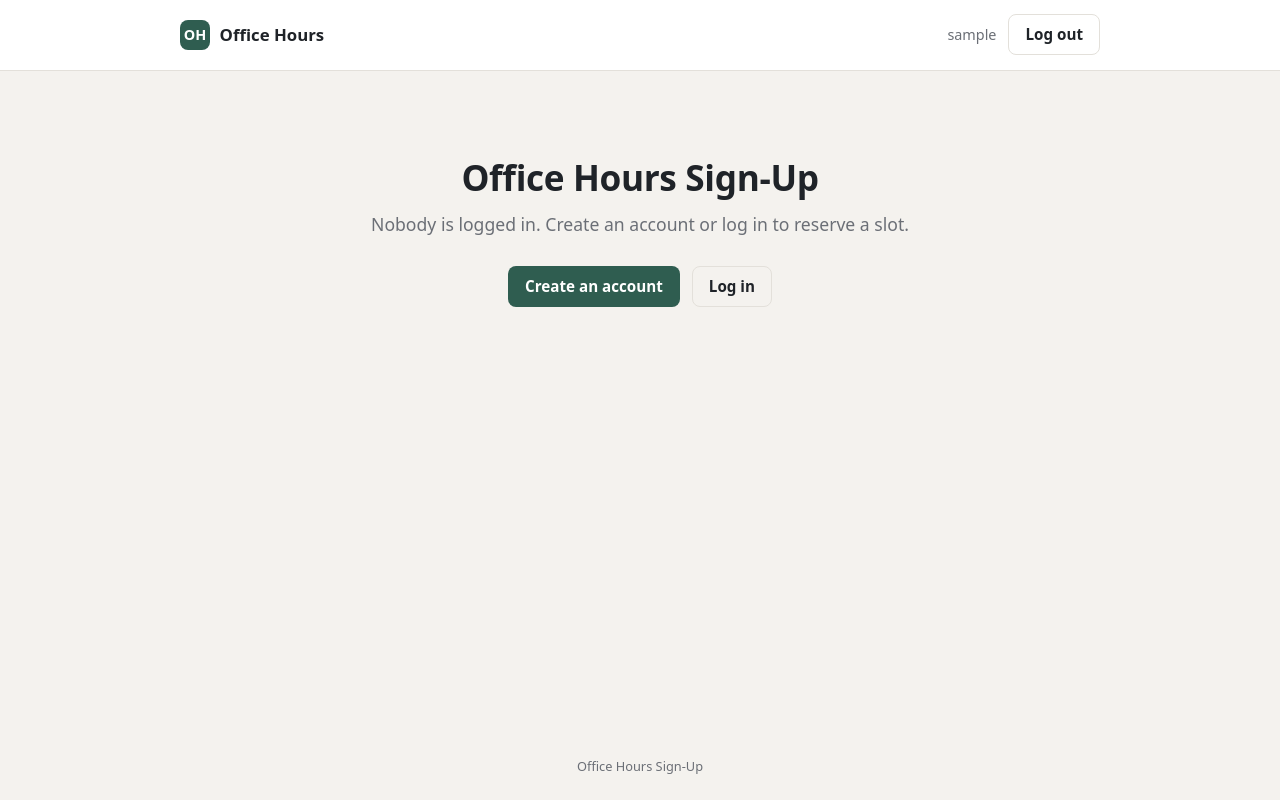
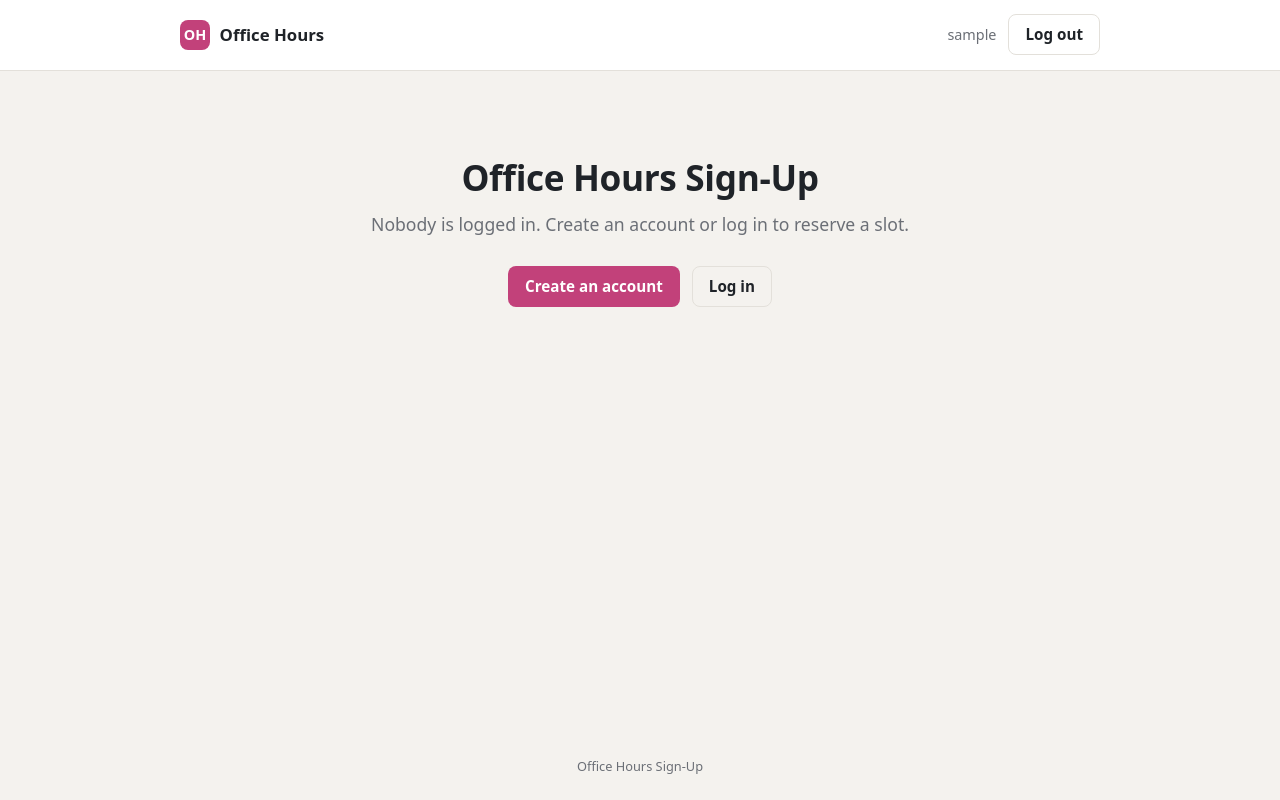
Before and after one commit to samorani/omis107-project, a Flask app: page / in a window 1280 px wide. Run offline with Flask 3, Linux system fonts and the light colour scheme; the visitor is signed in with stand-in values (Sample User, id 1); data that the repository does not hold is empty; parts of the project's set-up code (start-up, migrations or seed data) failed here and were passed over; some libraries are stand-ins or nearby versions.

Commit message:
Make the accent color pink
Also add .gcloudignore so source deploys upload only the app files and
never the runner's temporary credentials file or .env.

Co-Authored-By: Claude Fable 5.1 <noreply@anthropic.com>

```diff
--- a/templates/base.html
+++ b/templates/base.html
@@ -11,9 +11,9 @@
       --text: #1f2328;
       --muted: #6b6f76;
       --border: #e3e0da;
-      --accent: #2f5d50;
-      --accent-hover: #244a40;
-      --accent-soft: #e4eeea;
+      --accent: #c2417a;
+      --accent-hover: #a8306a;
+      --accent-soft: #fae6ef;
       --error-bg: #fbeaea;
       --error-text: #8a2424;
       --radius: 12px;
@@ -25,9 +25,9 @@
         --text: #e8e6e3;
         --muted: #9a9ea5;
         --border: #2e3237;
-        --accent: #6fb39c;
-        --accent-hover: #86c4af;
-        --accent-soft: #23332e;
+        --accent: #f08cb8;
+        --accent-hover: #f5a6c8;
+        --accent-soft: #3a2430;
         --error-bg: #3a2222;
         --error-text: #f0b4b4;
       }
```
Also changed, not shown: 1 other file.
